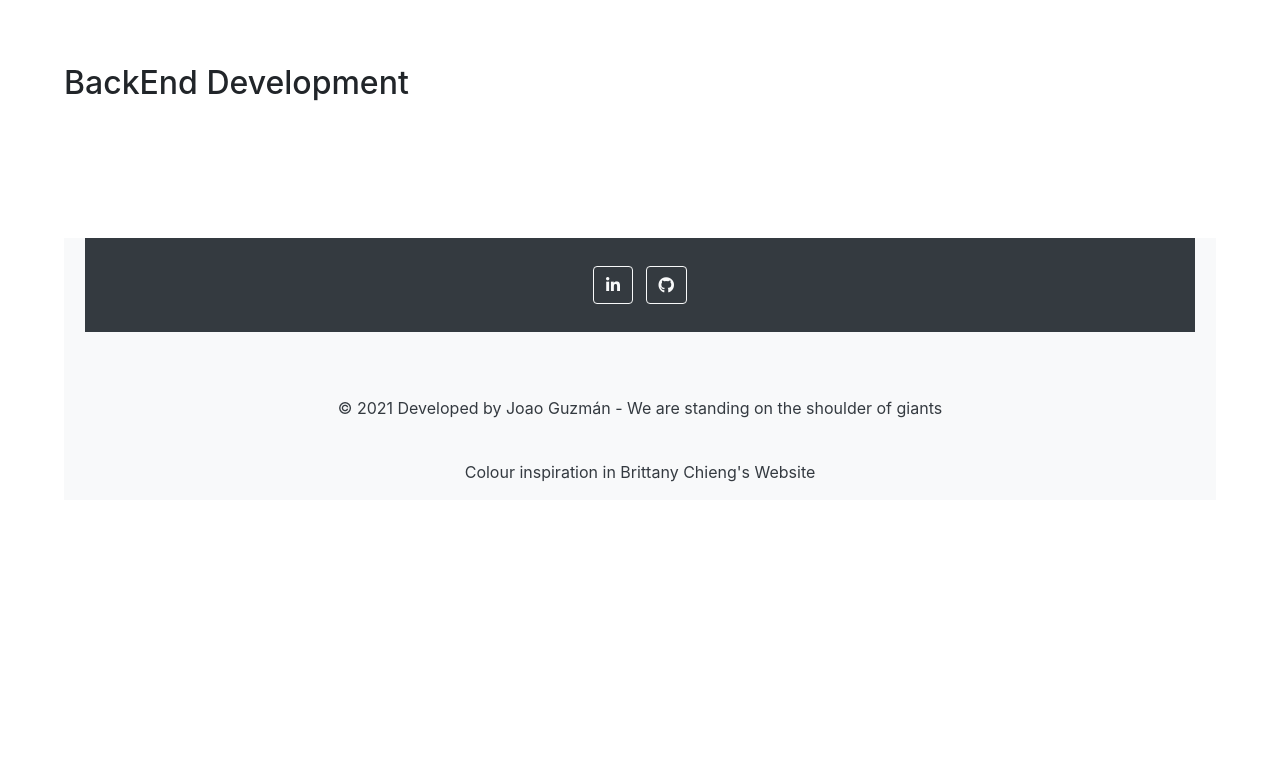
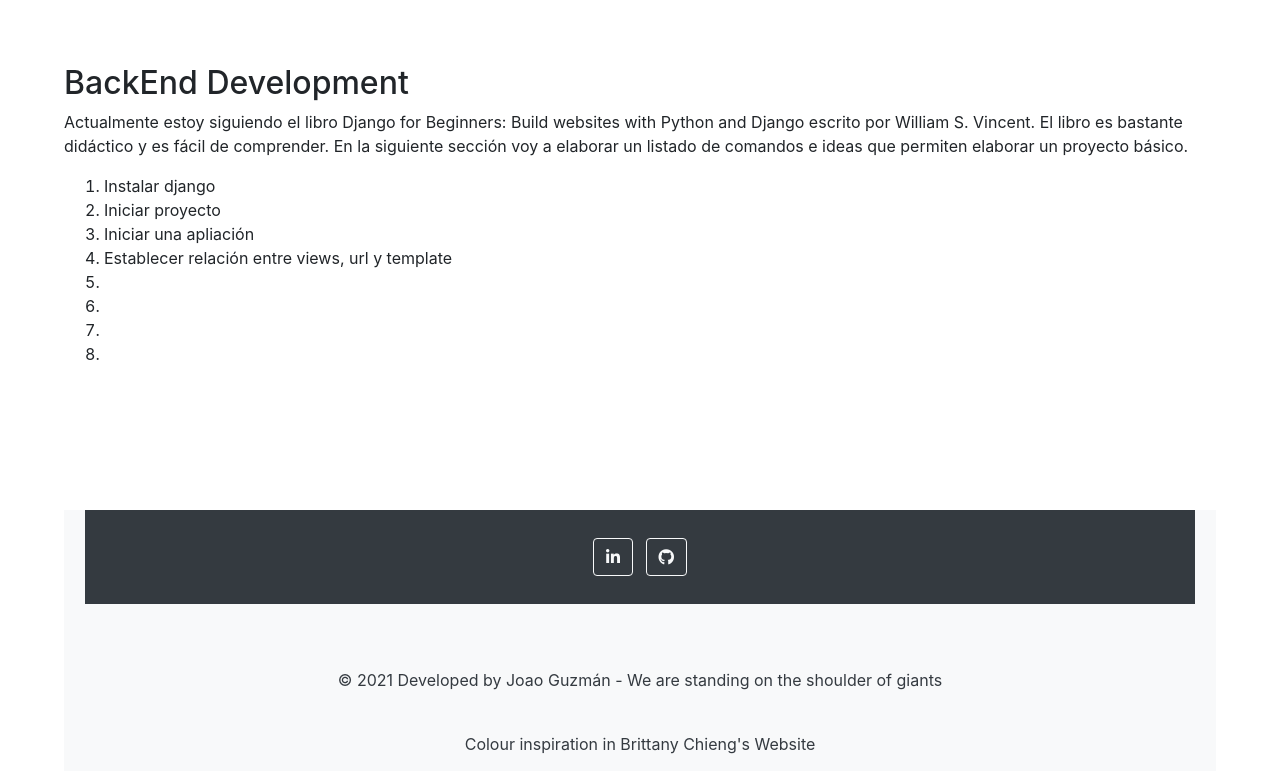
Before and after one commit to Joaoguzman/joaogzmn, a Django app: page /backend/ in a window 1280 px wide. Shown: the part 56-827 px from the top of the page. Before the commit the page ends 538 px from the top, so only its background shows below. Run offline with Django 3.2, Linux system fonts and the light colour scheme; some libraries are stand-ins or nearby versions.

Commit message:
se agrega contenido a backend page

```diff
--- a/joaogzmn/base/templates/base/backend.html
+++ b/joaogzmn/base/templates/base/backend.html
@@ -2,4 +2,24 @@
 
 {% block content %}
 <h2>BackEnd Development</h2>
+
+<p>Actualmente estoy siguiendo el libro Django for Beginners:
+Build websites with Python and Django escrito por William S. Vincent.
+
+El libro es bastante didáctico y es fácil de comprender.
+En la siguiente sección voy a elaborar un listado de comandos e ideas que permiten elaborar un proyecto básico.
+</p>
+
+<section>
+    <ol>
+        <li>Instalar django</li>
+        <li>Iniciar proyecto</li>
+        <li>Iniciar una apliación</li>
+        <li>Establecer relación entre views, url y template</li>
+        <li></li>
+        <li></li>
+        <li></li>
+        <li></li>
+    </ol>
+</section>
 {% endblock content %}
```
